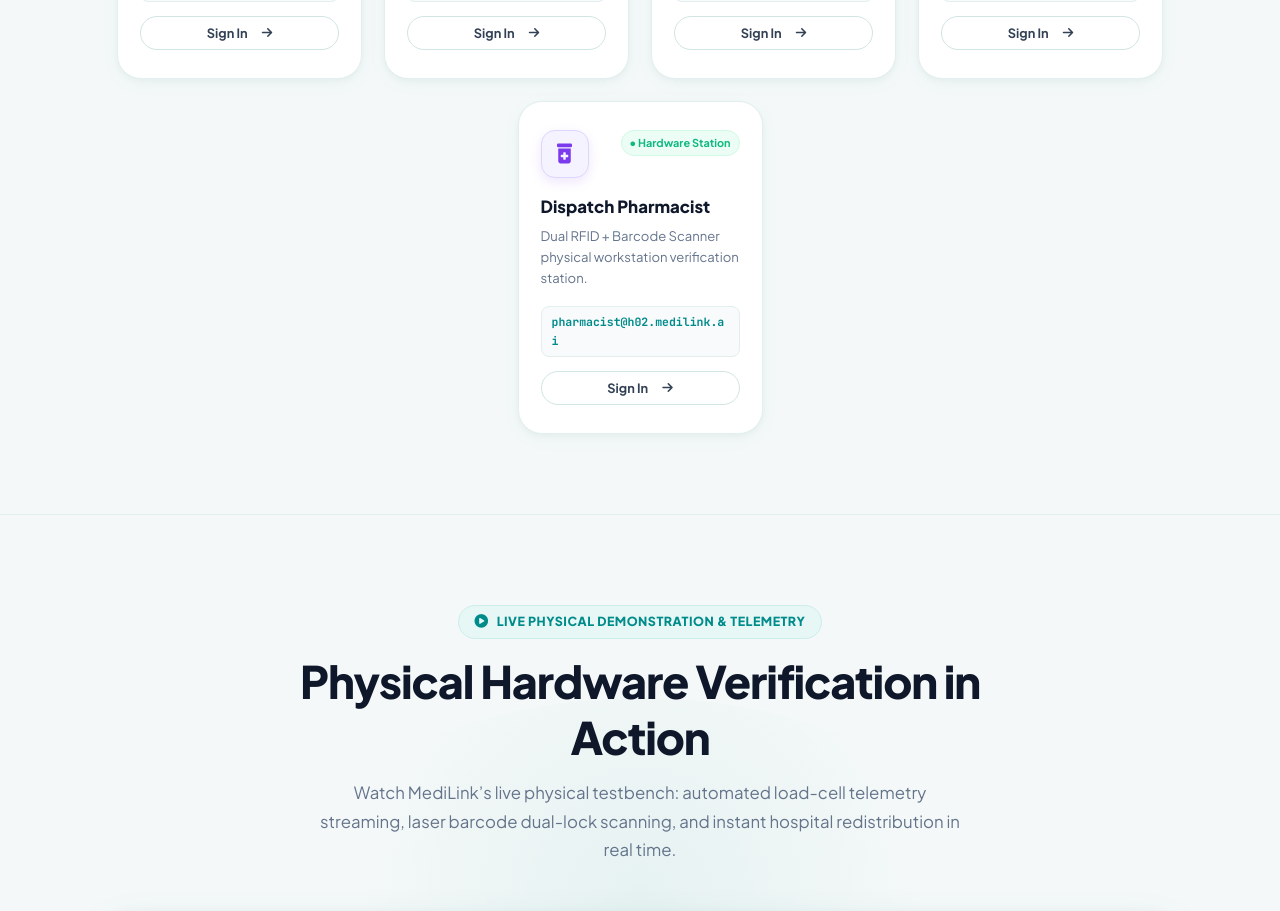
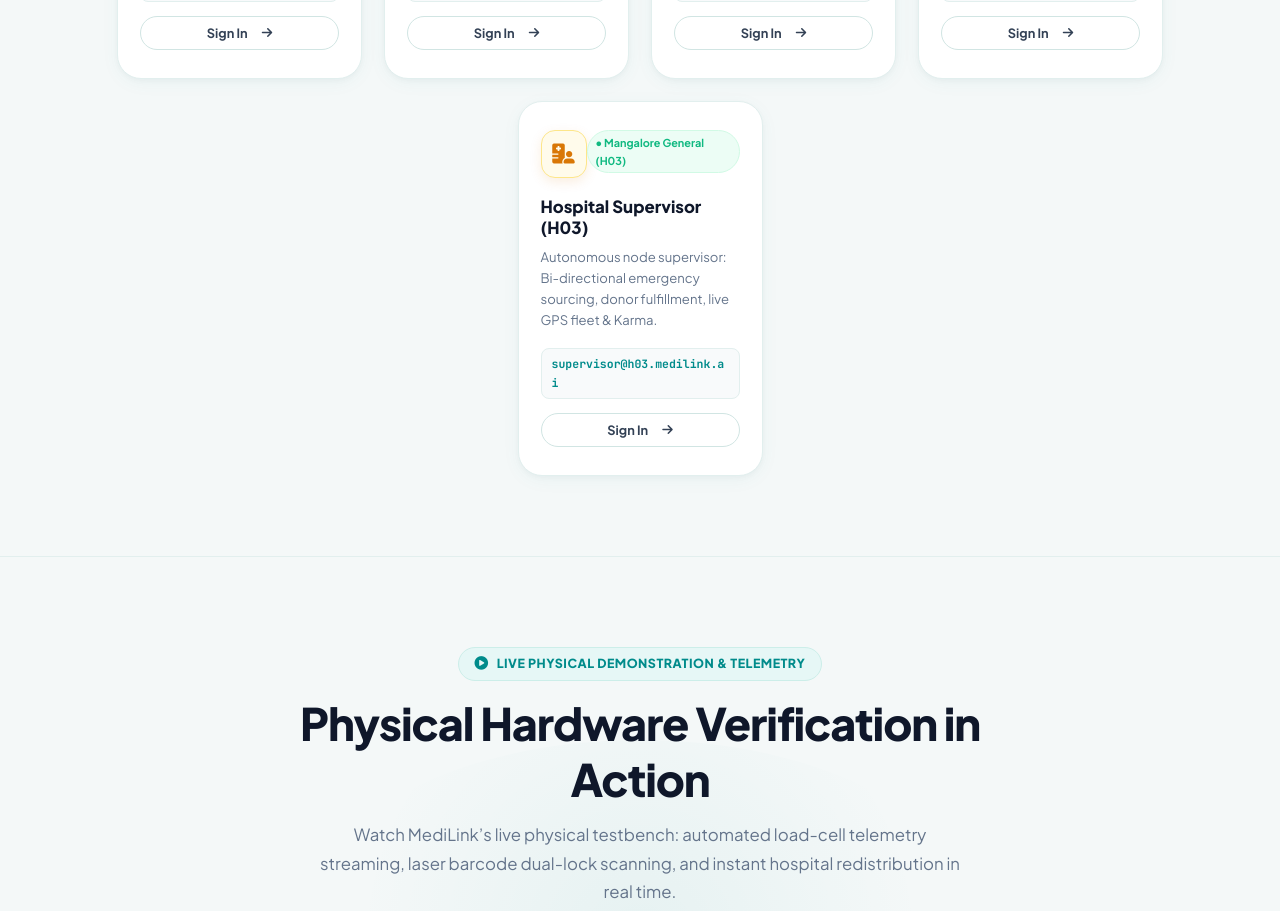
Before and after one commit to yashuhb18/MediLink, a Next.js app in the folder client/: page / in a window 1280 px wide. Shown: the part 4000-4911 px from the top of the page. Built offline with nearby package versions, Linux system fonts and the light colour scheme; no server answers.

Commit message:
feat(landing): replace pharmacist card with Hospital Supervisor (H03 - Mangalore General) card

```diff
--- a/client/src/app/login/page.js
+++ b/client/src/app/login/page.js
@@ -13,6 +13,7 @@
     { roleKey: 'nurse', email: 'nurse@h01.medilink.ai', pass: 'nurse123' },
     { roleKey: 'supervisor-req', email: 'supervisor@h01.medilink.ai', pass: 'super123' },
     { roleKey: 'supervisor-src', email: 'supervisor@h02.medilink.ai', pass: 'super123' },
+    { roleKey: 'supervisor-h03', email: 'supervisor@h03.medilink.ai', pass: 'super123' },
     { roleKey: 'pharmacist', email: 'pharmacist@h02.medilink.ai', pass: 'pharm123' },
   ];
 
--- a/client/src/app/page.js
+++ b/client/src/app/page.js
@@ -336,16 +336,16 @@
       status: 'Bangalore Medical (H02)'
     },
     {
-      roleKey: 'pharmacist',
-      role: 'Dispatch Pharmacist',
-      email: 'pharmacist@h02.medilink.ai',
-      pass: 'pharm123',
-      icon: 'fa-prescription-bottle-medical',
-      color: '#7c3aed',
-      bg: '#f5f3ff',
-      borderColor: '#ddd6fe',
-      desc: 'Dual RFID + Barcode Scanner physical workstation verification station.',
-      status: 'Hardware Station'
+      roleKey: 'supervisor-h03',
+      role: 'Hospital Supervisor (H03)',
+      email: 'supervisor@h03.medilink.ai',
+      pass: 'super123',
+      icon: 'fa-hospital-user',
+      color: '#d97706',
+      bg: '#fffbeb',
+      borderColor: '#fde68a',
+      desc: 'Autonomous node supervisor: Bi-directional emergency sourcing, donor fulfillment, live GPS fleet & Karma.',
+      status: 'Mangalore General (H03)'
     },
   ];
 
```
